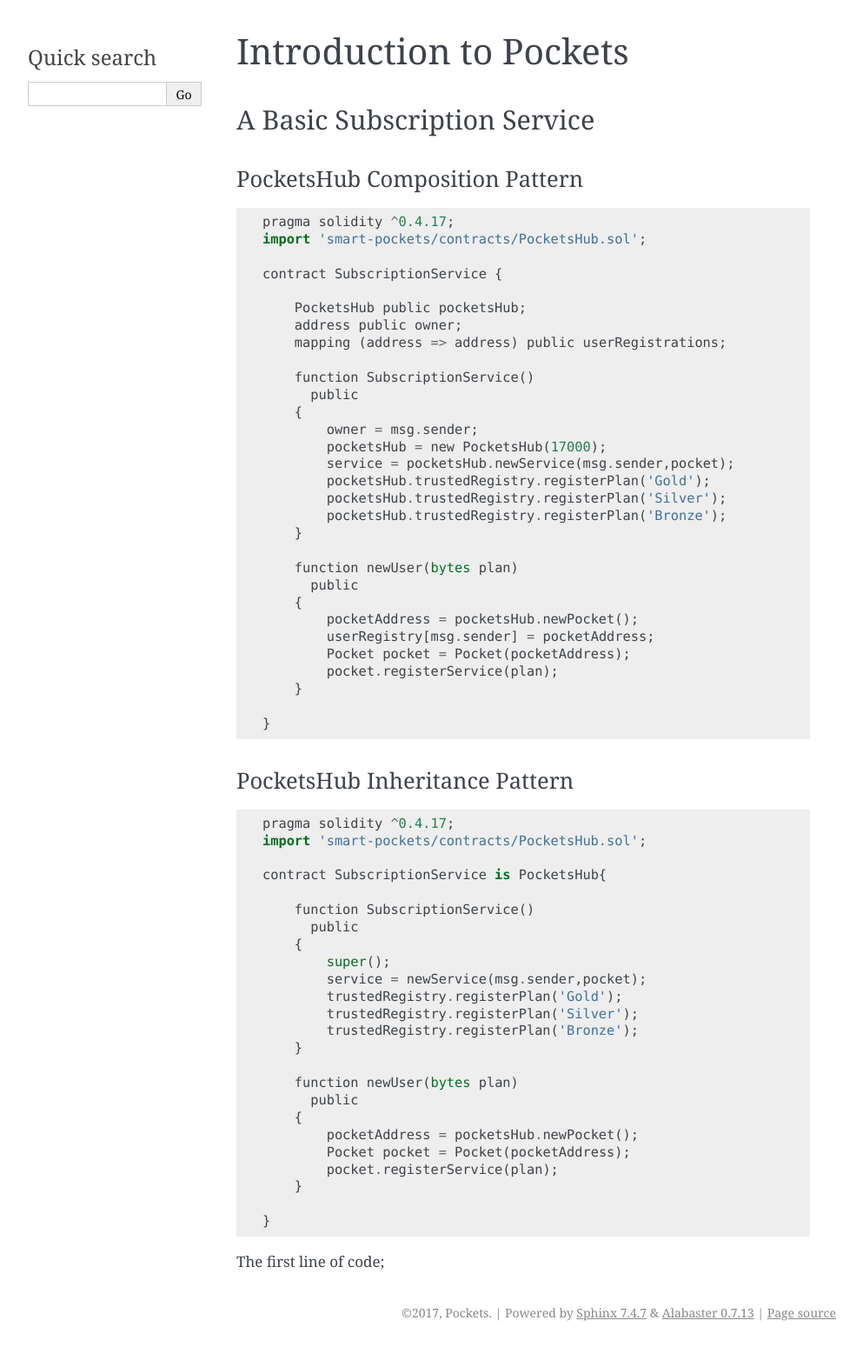
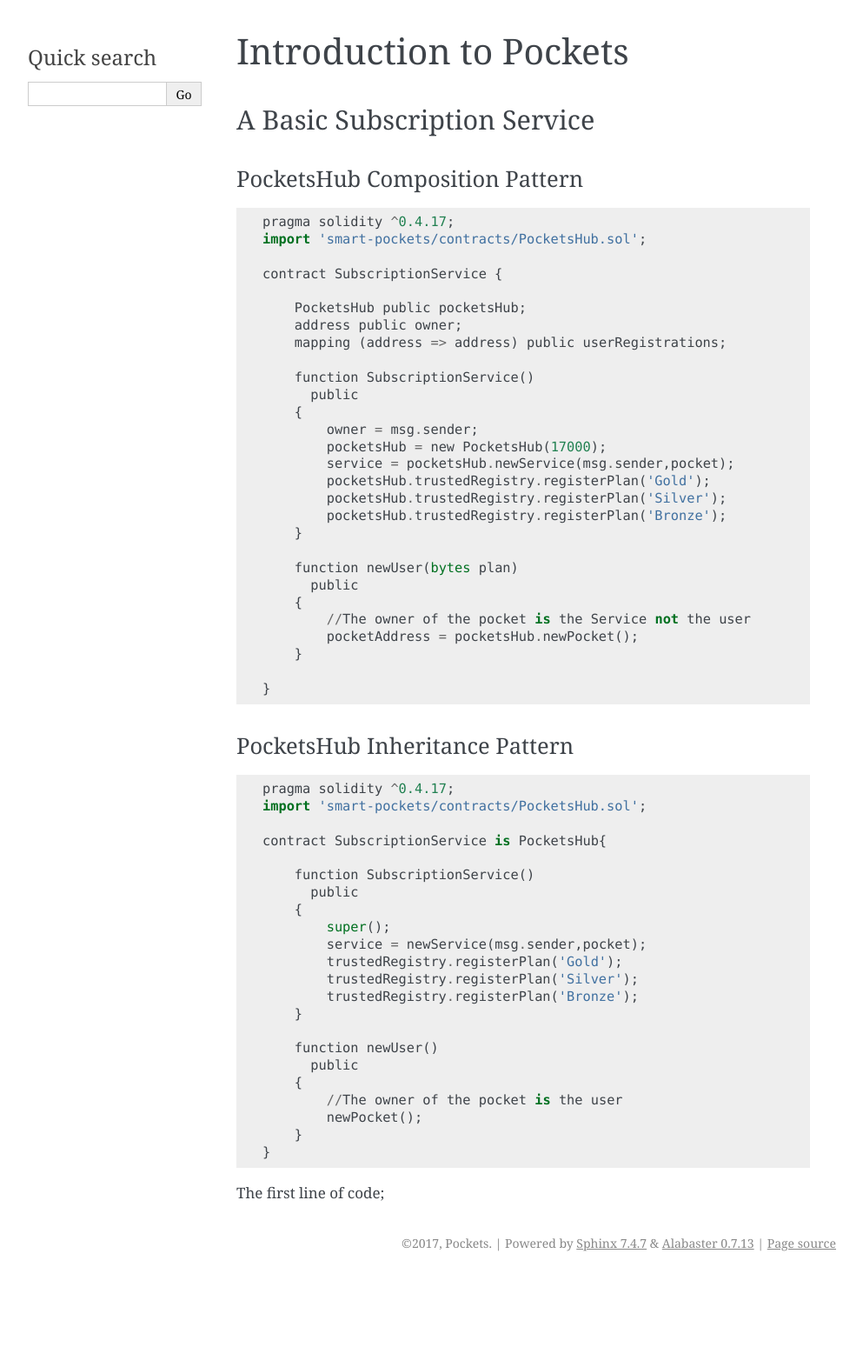
Before and after one commit to zcstarr/smart-pockets, a Sphinx documentation site: the page built from docs/introduction-to-pockets.rst, in a window 1280 px wide. Shown: the whole page at 87% size, without its empty margins (148-1141 px from the left). Built offline with Sphinx 7.4.7, drawn with Linux system fonts in a browser that asks for light colours; after the commit the page ends 1469 px from its top, so only the background shows below that.

Commit message:
Add more clarity to the docs

```diff
--- a/docs/introduction-to-pockets.rst
+++ b/docs/introduction-to-pockets.rst
@@ -36,10 +36,8 @@ PocketsHub Composition Pattern
         function newUser(bytes plan)
           public
         {
+            //The owner of the pocket is the Service not the user
             pocketAddress = pocketsHub.newPocket();
-            userRegistry[msg.sender] = pocketAddress;
-            Pocket pocket = Pocket(pocketAddress);
-            pocket.registerService(plan);
         }
 
     }
@@ -64,14 +62,12 @@ PocketsHub Inheritance Pattern
             trustedRegistry.registerPlan('Bronze');
         }
 
-        function newUser(bytes plan)
+        function newUser()
           public
         {
-            pocketAddress = pocketsHub.newPocket();
-            Pocket pocket = Pocket(pocketAddress);
-            pocket.registerService(plan);
+            //The owner of the pocket is the user
+            newPocket();
         }
-
     }
 
 The first line of code;
```
